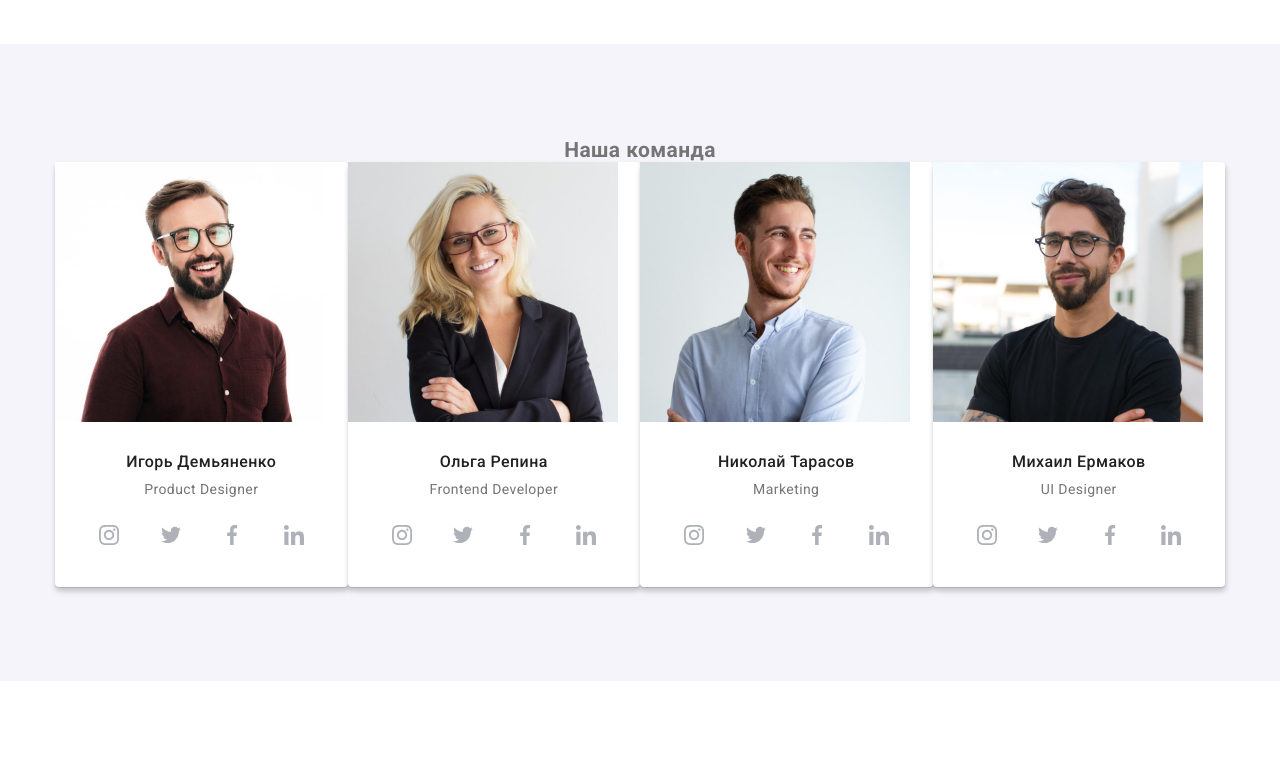
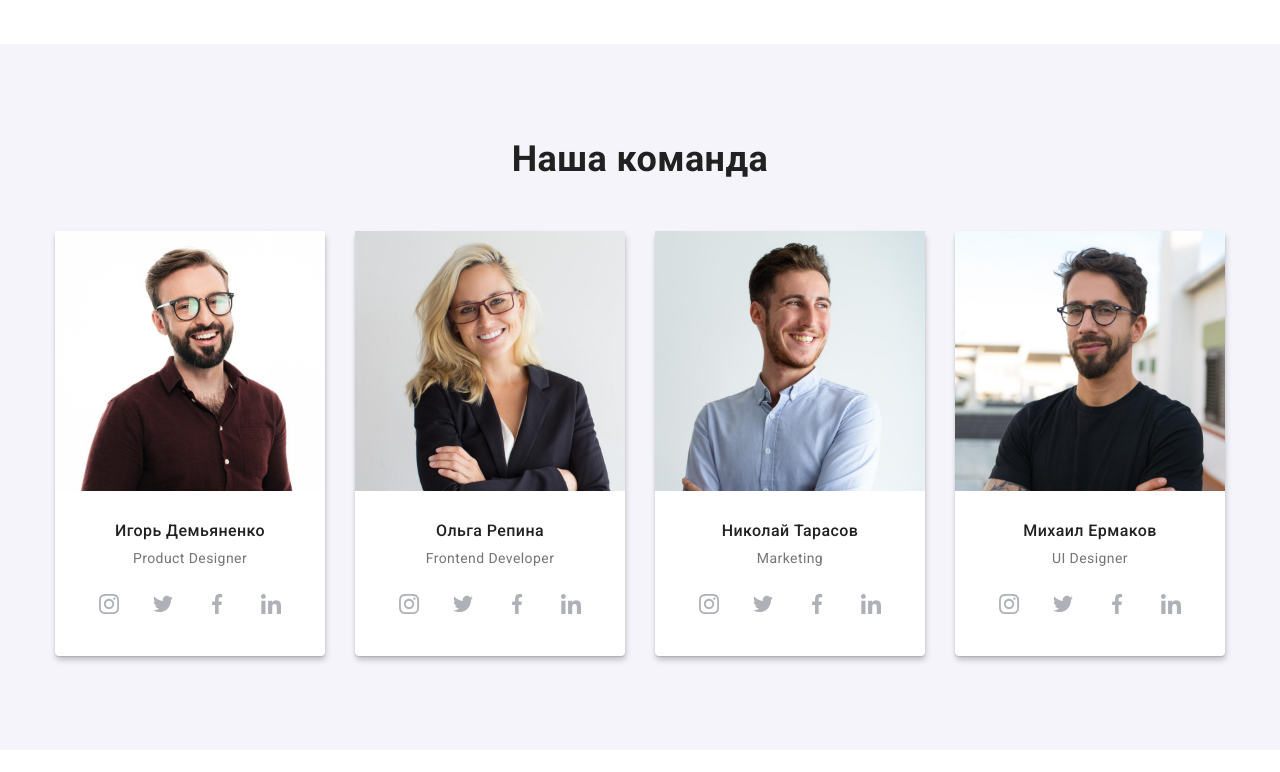
Before and after one commit to NataliiaVlasenko/goit-markup-hw-07, a plain HTML site: page index.html in a window 1280 px wide. Shown: the part 1560-2332 px from the top of the page. Drawn offline with nearby package versions, Linux system fonts and the light colour scheme.

Commit message:
add BEM to team

```diff
--- a/css/styles.css
+++ b/css/styles.css
@@ -265,7 +265,7 @@ p {
 }
 
 .conseption,
-.team,
+.team-list,
 .doings{
   display: flex;
   flex-direction: row;
@@ -321,9 +321,6 @@ p {
   height: 120px;
 }
 
-.list .card + .card {
-  margin-left: 30px;
-}
 .section--no-padding {
   padding-bottom: 0;
 }
@@ -339,17 +336,24 @@ p {
   text-transform: uppercase;
 }
 
-.team-thumb {
+.team-list__thumb {
   padding: 30px 32px;
+  width: 270px;
 }
 
-.team {
+.section--team {
   background-color: var(--button-team-backgr);
-  text-align: center;
 }
 
-.team .card {
-  width: 370px;
+
+.team-list {
+
+  text-align: center;
+  gap: 30px;
+}
+
+.team-list__card {
+  width: 270px;
   background-color: var(--white-color);
   box-shadow: var(--card-shadow);
   border-radius: 4px;
@@ -365,7 +369,7 @@ p {
   text-align: center;
 }
 
-.team-title {
+.team-list__title {
   color: var(--headers-color);
   font-weight: 500;
   font-size: 16px;
--- a/index.html
+++ b/index.html
@@ -163,19 +163,19 @@
         </div>
       </section>
 
-      <section class="section team">
+      <section class="section section--team">
         <div class="container">
-          <h2 class="section-title">Наша команда</h2>
-          <ul class="team ">
-            <li class="card">
+          <h2 class="section__title">Наша команда</h2>
+          <ul class="team-list">
+            <li class="team-list__card">
               <img
                 src="./images/IgorDem.jpg"
                 alt="IgorDem-photo"
                 width="270"
                 height="260"
               />
-              <div class="team-thumb">
-                <h3 class="team-title">Игорь Демьяненко</h3>
+              <div class="team-list__thumb">
+                <h3 class="team-list__title">Игорь Демьяненко</h3>
                 <p lang="en">Product Designer</p>
                 <ul class="social-list ">
                   <li>
@@ -209,15 +209,15 @@
                 </ul>
               </div>
             </li>
-            <li class="card">
+            <li class="team-list__card">
               <img
                 src="./images/OlhaRepina.jpg"
                 alt="OlhaRepina-photo"
                 width="270"
                 height="260"
               />
-              <div class="team-thumb">
-                <h3 class="team-title">Ольга Репина</h3>
+              <div class="team-list__thumb">
+                <h3 class="team-list__title">Ольга Репина</h3>
                 <p lang="en">Frontend Developer</p>
                 <ul class="social-list ">
                   <li>
@@ -251,15 +251,15 @@
                 </ul>
               </div>
             </li>
-            <li class="card">
+            <li class="team-list__card">
               <img
                 src="./images/NikTarasov.jpg"
                 alt="NikTarasov-photo"
                 width="270"
                 height="260"
               />
-              <div class="team-thumb">
-                <h3 class="team-title">Николай Тарасов</h3>
+              <div class="team-list__thumb">
+                <h3 class="team-list__title">Николай Тарасов</h3>
                 <p lang="en">Marketing</p>
                 <ul class="social-list ">
                   <li>
@@ -293,15 +293,15 @@
                 </ul>
               </div>
             </li>
-            <li class="card">
+            <li class="team-list__card">
               <img
                 src="./images/MihYermakov.jpg"
                 alt="MihYermakov-photo"
                 width="270"
                 height="260"
               />
-              <div class="team-thumb">
-                <h3 class="team-title">Михаил Ермаков</h3>
+              <div class="team-list__thumb">
+                <h3 class="team-list__title">Михаил Ермаков</h3>
                 <p lang="en">UI Designer</p>
                 <ul class="social-list ">
                   <li>
@@ -340,7 +340,7 @@
       </section>
       <section class="section">
         <div class="container">
-          <h2 class="section-title">Постоянные клиенты</h2>
+          <h2 class="section__title">Постоянные клиенты</h2>
           <ul class="clients">
             <li class="item-client">
               <a href="/" class="link-client">
```
Also changed, not shown: portfolio.html (+1 -1 lines).
